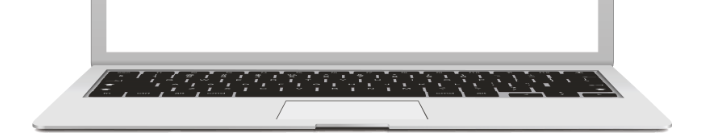
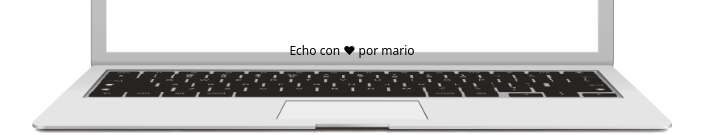
Before and after one commit to MarioCruz23/Portafolio2, a plain HTML site: page index.html in a window 1280 px wide. Shown: the part 355-490 px from the top of the page, without its empty margins (288-991 px from the left). Drawn offline with nearby package versions, Linux system fonts and the light colour scheme.

Commit message:
Feat: Footer added

```diff
--- a/index.html
+++ b/index.html
@@ -27,6 +27,9 @@
                 </ul>
             </div>
         </main>
+        <footer class="mt-10 text-center">
+            <small class="text-xs">Echo con &hearts; por mario</small>
+        </footer>
     </div>
 </body>
 </html>
```
